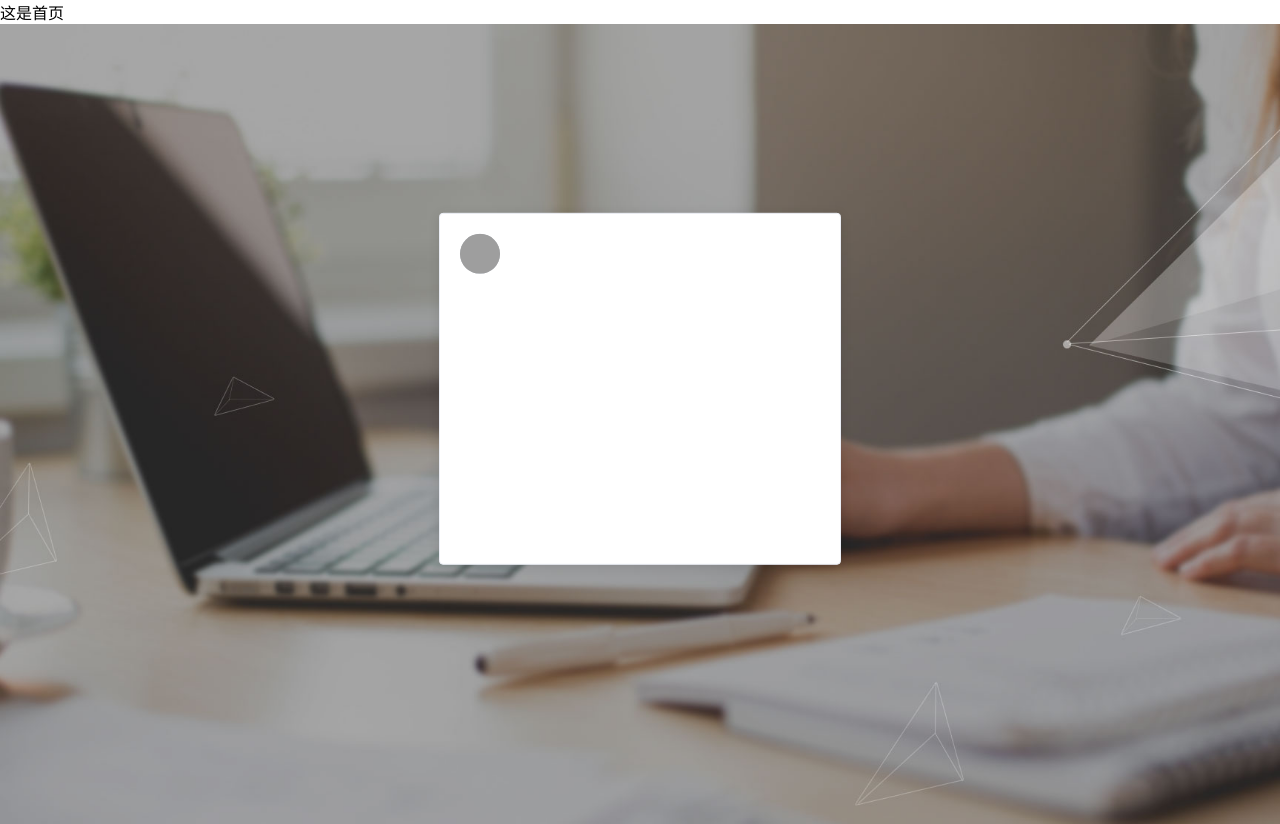
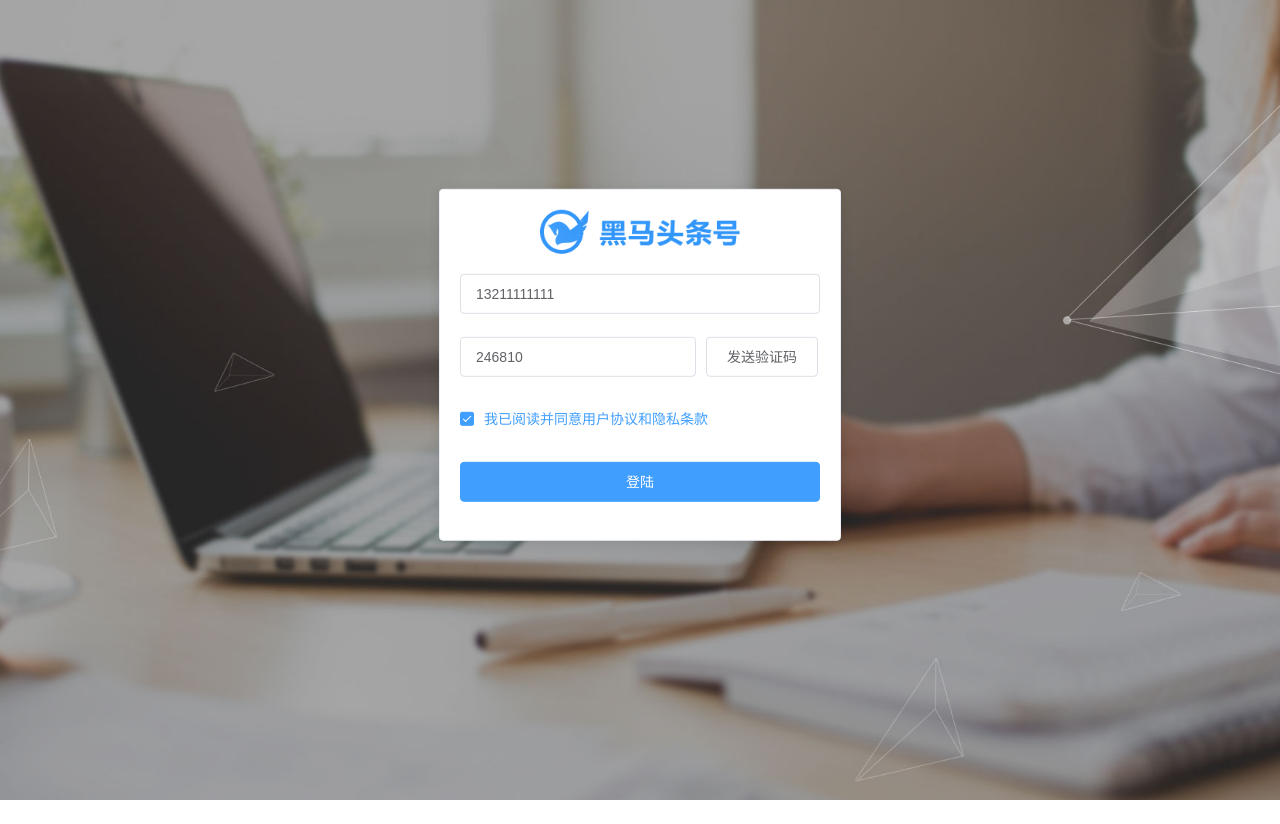
Before and after one commit to starrySun/hm-toutiao-ycs, a Vue app: page /#/login in a window 1280 px wide. After the commit the page ends 800 px from the top, so only its background shows below. Built offline with nearby package versions, Linux system fonts and the light colour scheme; grey boxes are pictures that could not be loaded.

Commit message:
登录页提交

```diff
--- a/package.json
+++ b/package.json
@@ -8,6 +8,7 @@
     "lint": "vue-cli-service lint"
   },
   "dependencies": {
+    "axios": "^0.19.0",
     "core-js": "^2.6.5",
     "element-ui": "^2.11.1",
     "vue": "^2.6.10",
--- a/src/App.vue
+++ b/src/App.vue
@@ -1,6 +1,5 @@
 <template>
   <div id="app">
-    这是首页
     <router-view></router-view>
   </div>
 </template>
--- a/src/main.js
+++ b/src/main.js
@@ -11,6 +11,10 @@ import router from "@/router";
 //挂载全局样式
 import "./styles/index.less";
 
+// 引入axios
+import axios from "axios";
+Vue.prototype.$http = axios;
+
 //产品级别提示  不开启 开发阶段 提示越详细越好 开发级别提示
 Vue.config.productionTip = false;
 Vue.use(ElementUI);
--- a/src/views/login/index.vue
+++ b/src/views/login/index.vue
@@ -1,101 +1,95 @@
 <template>
   <div class="container">
     <el-card class="mycard">
-      <div>
-        <el-avatar
-          src="https://cube.elemecdn.com/0/88/03b0d39583f48206768a7534e55bcpng.png"
-        ></el-avatar>
-      </div>
-      <!-- <el-form
-        :model="dynamicValidateForm"
-        ref="dynamicValidateForm"
-        label-width="100px"
-        class="demo-dynamic"
+      <img src="../../assets/images/logo_index.png" alt="" />
+      <!-- 表单 -->
+      <el-form
+        ref="loginForm"
+        :model="loginForm"
+        :rules="loginRules"
+        status-icon
       >
-        <el-form-item
-          prop="email"
-          label="邮箱"
-          :rules="[
-            { required: true, message: '请输入邮箱地址', trigger: 'blur' },
-            {
-              type: 'email',
-              message: '请输入正确的邮箱地址',
-              trigger: ['blur', 'change']
-            }
-          ]"
-        >
-          <el-input v-model="dynamicValidateForm.email"></el-input>
+        <el-form-item prop="mobile">
+          <el-input
+            v-model="loginForm.mobile"
+            placeholder="请输入手机号码"
+          ></el-input>
         </el-form-item>
-        <el-form-item
-          v-for="(domain, index) in dynamicValidateForm.domains"
-          :label="'域名' + index"
-          :key="domain.key"
-          :prop="'domains.' + index + '.value'"
-          :rules="{
-            required: true,
-            message: '域名不能为空',
-            trigger: 'blur'
-          }"
-        >
-          <el-input v-model="domain.value"></el-input>
-          <el-button @click.prevent="removeDomain(domain)">删除</el-button>
+        <el-form-item prop="code">
+          <el-input
+            v-model="loginForm.code"
+            placeholder="请输入正确验证码"
+            style="width:236px;margin-right:10px"
+          ></el-input>
+          <el-button>发送验证码</el-button>
         </el-form-item>
         <el-form-item>
-          <el-button type="primary" @click="submitForm('dynamicValidateForm')"
-            >提交</el-button
+          <el-checkbox :value="true"
+            >我已阅读并同意用户协议和隐私条款</el-checkbox
           >
-          <el-button @click="addDomain">新增域名</el-button>
-          <el-button @click="resetForm('dynamicValidateForm')">重置</el-button>
         </el-form-item>
-      </el-form>-->
+        <el-form-item>
+          <el-button type="primary" style="width:100%" @click="login()"
+            >登陆</el-button
+          >
+        </el-form-item>
+      </el-form>
     </el-card>
   </div>
 </template>
 
 <script>
 export default {
-  // data() {
-  //   return {
-  //     dynamicValidateForm: {
-  //       domains: [
-  //         {
-  //           value: ""
-  //         }
-  //       ],
-  //       email: ""
-  //     }
-  //   };
-  // },
-  // methods: {
-  //   submitForm(formName) {
-  //     this.$refs[formName].validate(valid => {
-  //       if (valid) {
-  //         alert("submit!");
-  //       } else {
-  //         console.log("error submit!!");
-  //         return false;
-  //       }
-  //     });
-  //   },
-  //   resetForm(formName) {
-  //     this.$refs[formName].resetFields();
-  //   },
-  //   removeDomain(item) {
-  //     var index = this.dynamicValidateForm.domains.indexOf(item);
-  //     if (index !== -1) {
-  //       this.dynamicValidateForm.domains.splice(index, 1);
-  //     }
-  //   },
-  //   addDomain() {
-  //     this.dynamicValidateForm.domains.push({
-  //       value: "",
-  //       key: Date.now()
-  //     });
-  //   }
-  // }
+  data() {
+    const checkMobile = (rule, value, callback) => {
+      if (!/^1[3-9]\d{9}$/.test(value)) {
+        return callback(new Error("手机格式错误"));
+      }
+      callback();
+    };
+    return {
+      loginForm: {
+        mobile: "13211111111",
+        code: "246810"
+      },
+      loginRules: {
+        mobile: [
+          { required: true, message: "请输入正确手机号", trigger: "blur" },
+          { validator: checkMobile, trigger: "blur" }
+        ],
+        code: [
+          { required: true, message: "请输入验证码", trigger: "blur" },
+          { len: 6, message: "请输入6位验证码", trigger: "blur" }
+        ]
+      }
+    };
+  },
+  methods: {
+    login() {
+      // 1. 对整个表单进行校验
+      this.$refs.loginForm.validate(valid => {
+        if (valid) {
+          // 2. 校验成功发起登录请求
+          this.$http
+            .post(
+              "http://ttapi.research.itcast.cn/mp/v1_0/authorizations",
+              this.loginForm
+            )
+            .then(() => {
+              // res 是响应对象 res.data数据属于响应主体
+              // console.log(res.data)
+              this.$router.push("/");
+            })
+            .catch(() => {
+              // 请求失败 提示  手机号或验证码错误
+              this.$message.error("手机号或验证码错误");
+            });
+        }
+      });
+    }
+  }
 };
 </script>
-
 <style scoped lang="less">
 .container {
   width: 100%;
@@ -109,6 +103,11 @@ export default {
     left: 50%;
     top: 50%;
     transform: translate(-50%, -60%);
+    img {
+      width: 200px;
+      display: block;
+      margin: 0 auto 20px;
+    }
   }
 }
 </style>
```
Also changed, not shown: 1 other file (tests, documents, lock files or other folders).
